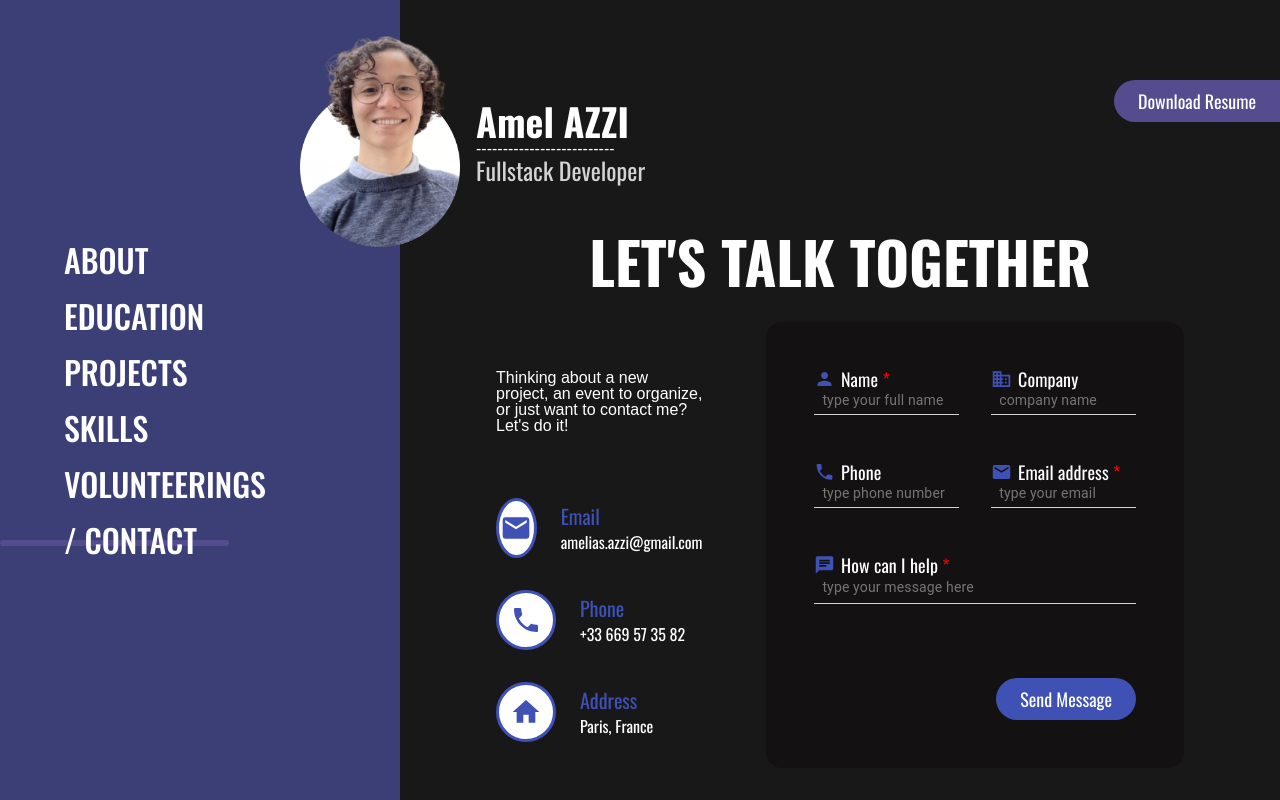
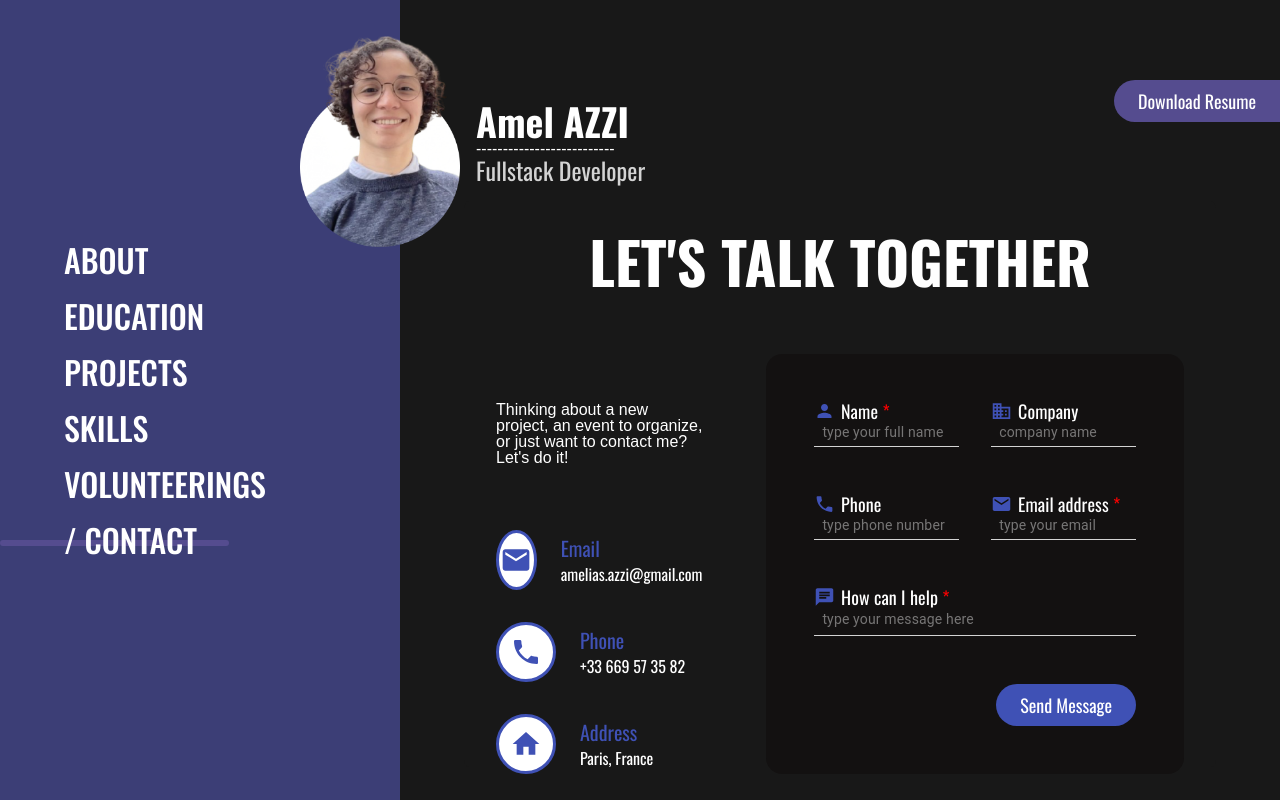
Before and after one commit to amelazzi/my-portfolio, a Next.js app: page /contact in a window 1280 px wide. Built offline with nearby package versions, Linux system fonts and the light colour scheme; a web font is replaced by a local one.

Commit message:
💄 Global - Fix section gap

```diff
--- a/src/app/styles/globals.css
+++ b/src/app/styles/globals.css
@@ -96,7 +96,7 @@ button {
   flex-direction: column;
   align-items: center;
   margin: auto;
-  gap: 32px;
+  gap: 64px;
   background-color: var(--dark-grey-color);
   border-radius: 8px;
   padding: 32px;
```
